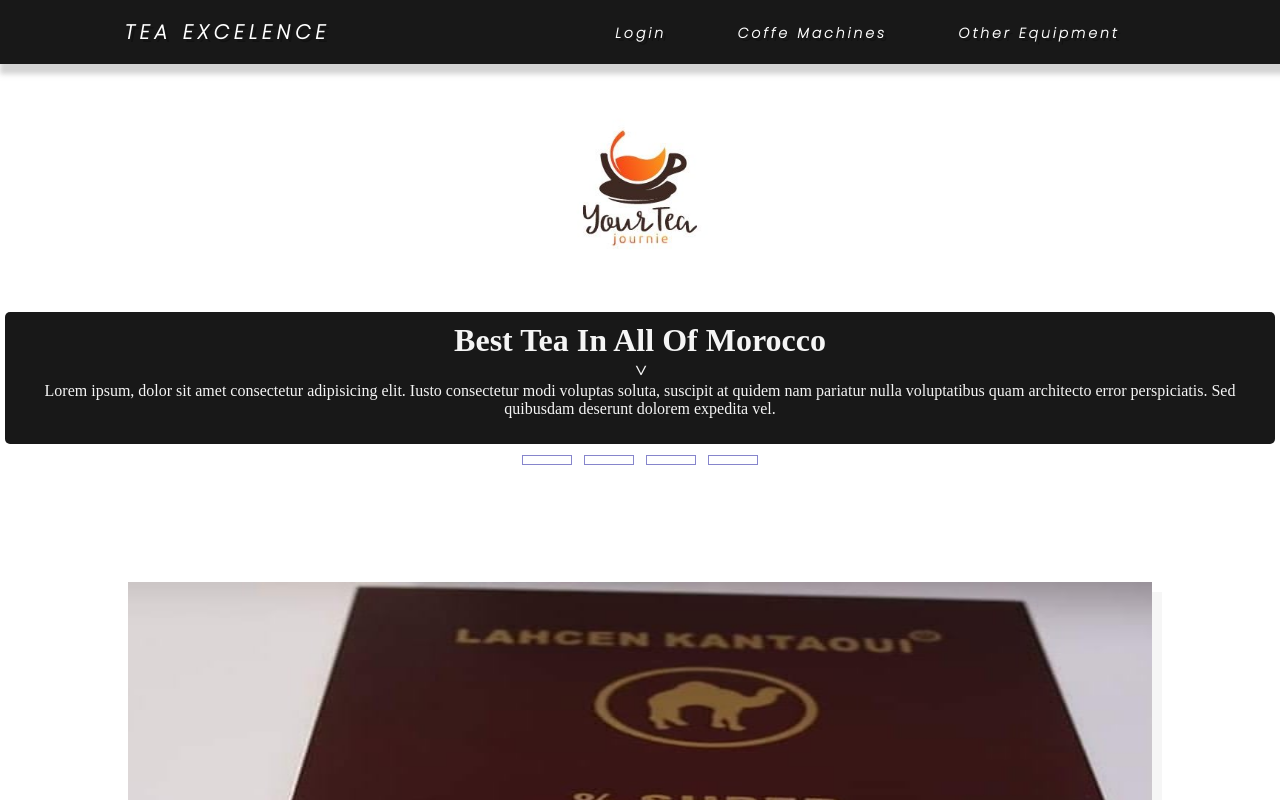
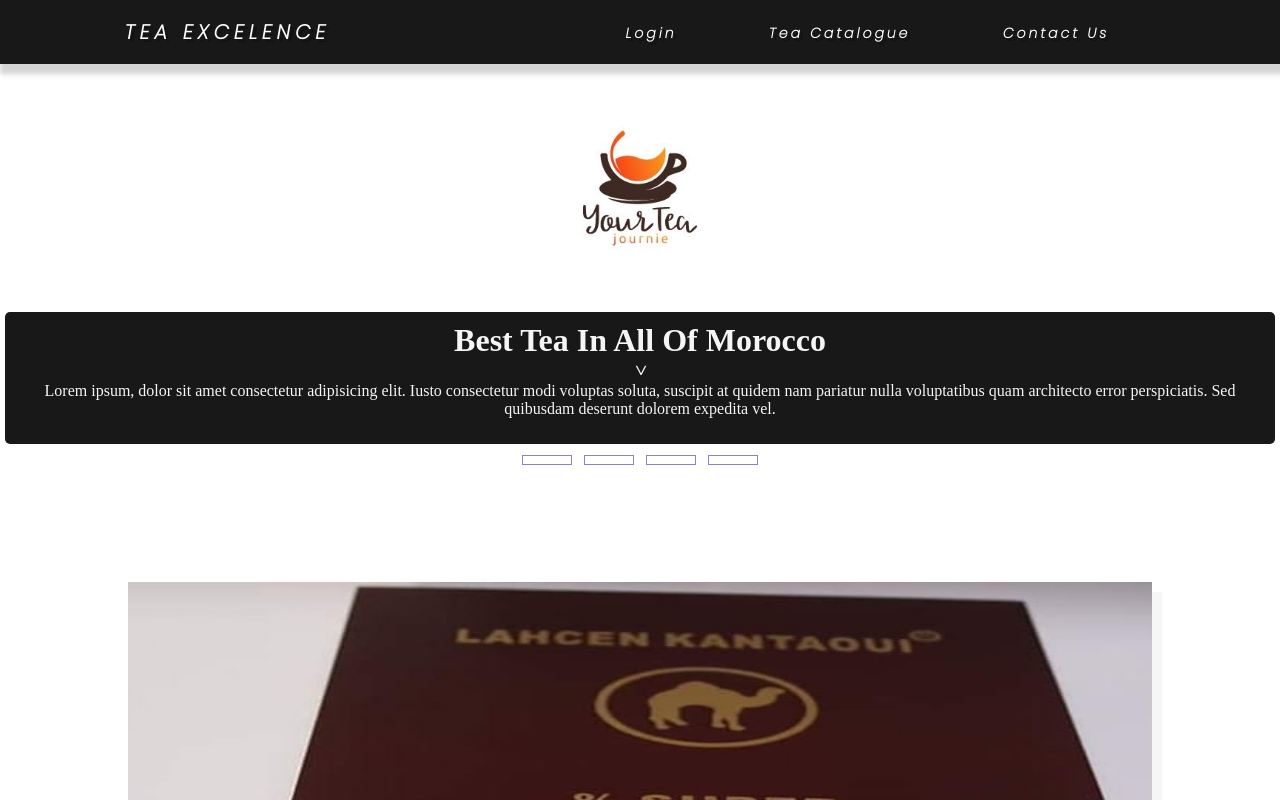
Before and after one commit to B-Shadoink/Tea-Ecommerce-Website, a plain HTML site: page index.html in a window 1280 px wide. Shown: the top 800 px of the page. Drawn offline with Linux system fonts and the light colour scheme.

Commit message:
Update index.html

```diff
--- a/index.html
+++ b/index.html
@@ -23,10 +23,10 @@
                 <a href="animated login form/login.html">Login</a>
             </li>
             <li>
-                <a href="#">Coffe Machines</a>
+                <a href="#">Tea Catalogue </a>
             </li>
             <li>
-                <a href="#">Other Equipment</a>
+                <a href="#">Contact Us</a>
             </li>
         </ul>
         <div class="burger">
```
